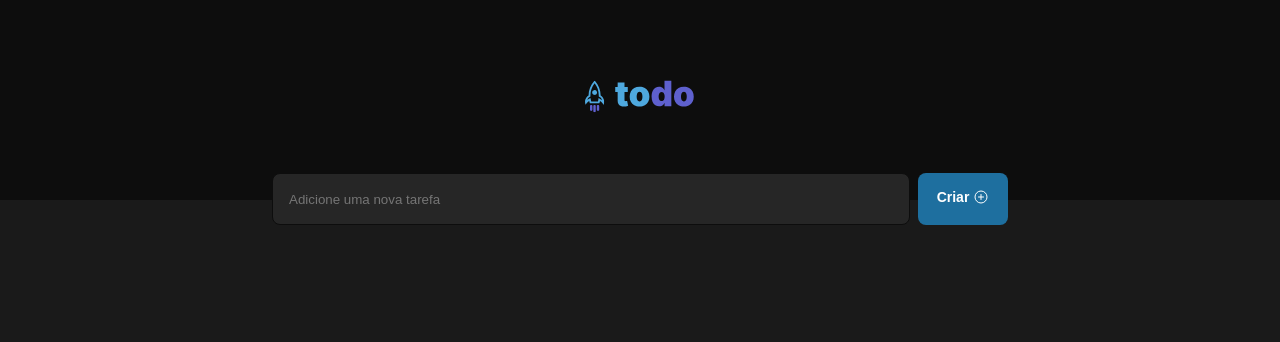
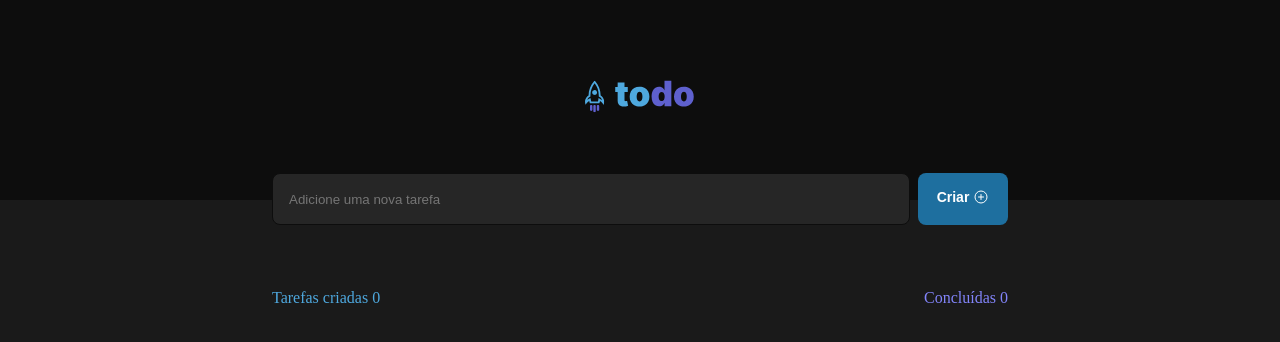
Before and after one commit to gabrielgamboa/todo-list, a React (Vite) app: page / in a window 1280 px wide. Shown: the top 342 px of the page. Built offline with nearby package versions, Linux system fonts and the light colour scheme.

Commit message:
feat: initial main content in page

```diff
--- a/src/App.module.css
+++ b/src/App.module.css
@@ -0,0 +1,19 @@
+.mainContent {
+  width: 46rem;
+  margin: 0 auto;
+}
+
+.createdAndFinishedTodos {
+    display: flex;
+    justify-content: space-between;
+
+    margin-top: 4rem;
+}
+
+.createdAndFinishedTodos .createdTasks {
+    color: var(--blue);
+}
+
+.createdAndFinishedTodos .finishedTasks {
+    color: var(--purple);
+}
--- a/src/App.tsx
+++ b/src/App.tsx
@@ -10,6 +10,13 @@ export function App() {
         <div>
             <Header/>
             <TodoForm/>
+            <div className={styles.mainContent}>
+                <div className={styles.createdAndFinishedTodos}>
+                    <span className={styles.createdTasks}>
+                        Tarefas criadas 0</span>
+                    <span className={styles.finishedTasks}>Concluídas 0</span>
+                </div>
+            </div>
         </div>
     )
 }
--- a/src/components/Header.module.css
+++ b/src/components/Header.module.css
@@ -1,5 +1,5 @@
 .header {
-    background: #0D0D0D;
+    background: var(--gray-700);
     width: 100%;
     height: 12.5rem;
 
--- a/src/components/TodoForm.module.css
+++ b/src/components/TodoForm.module.css
@@ -11,9 +11,9 @@
     width: 39.875rem;
     padding: 1rem;
 
-    background: #262626;
-    color: #808080;
-    border: 1px solid #0D0D0D;
+    background: var(--gray-500);
+    color: var(--gray-300);
+    border: 1px solid var(--gray-700);
     border-radius: 0.5rem;
 }
 
@@ -32,7 +32,7 @@
     width: 5.625rem;
     padding: 1rem;
 
-    background: #1E6F9F;
+    background: var(--blue-dark);
     color: white;
 
     border: 0;
--- a/src/global.module.css
+++ b/src/global.module.css
@@ -1,3 +1,15 @@
+:root {
+  --gray-700: #0D0D0D;
+  --gray-500: #262626;
+  --gray-400: #333333;
+  --gray-300: #808080;
+
+  --blue: #4EA8DE;
+  --blue-dark: #1E6F9F;
+
+  --purple: #8284FA;
+}
+
 * {
   margin: 0;
   padding: 0;
```
